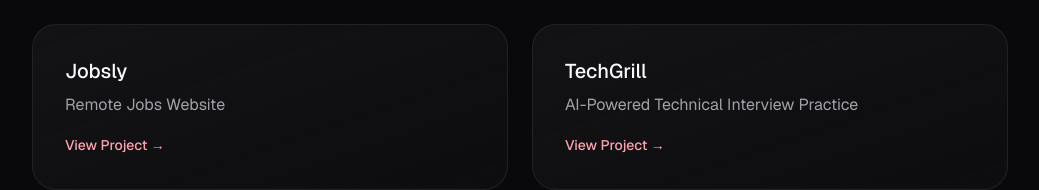
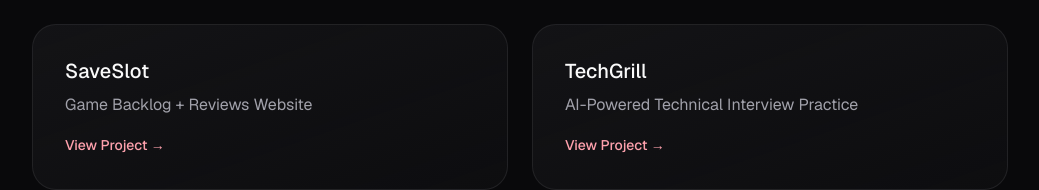
Before and after one commit to wasivis/portfolio-new, a Next.js app: page / in a window 1280 px wide. Shown: the part 1516-1706 px from the top of the page, without its empty margins (120-1159 px from the left). Built offline with nearby package versions, Linux system fonts and the light colour scheme.

Commit message:
Replace Jobsly with SaveSlot in project list

```diff
--- a/app/components/Projects.tsx
+++ b/app/components/Projects.tsx
@@ -3,7 +3,7 @@ const PROJECT_DATA = [
   { title: "WasiLinks", desc: "Link-in-bio Website", link: "https://wasilinks.vercel.app/" },
   { title: "DrinkMe", desc: "Minimalist Shrinking App", link: "https://github.com/wasivis/DrinkMe" },
   { title: "THE//WAREHOUSE", desc: "Storefront Website", link: "https://the-warehouse-zeta.vercel.app/" },
-  { title: "Jobsly", desc: "Remote Jobs Website", link: "https://jobslyremote.vercel.app/" },
+  { title: "SaveSlot", desc: "Game Backlog + Reviews Website", link: "https://save-slot.vercel.app/" },
   { title: "TechGrill", desc: "AI-Powered Technical Interview Practice", link: "https://techgrill.vercel.app/" },
 ];
 
```
